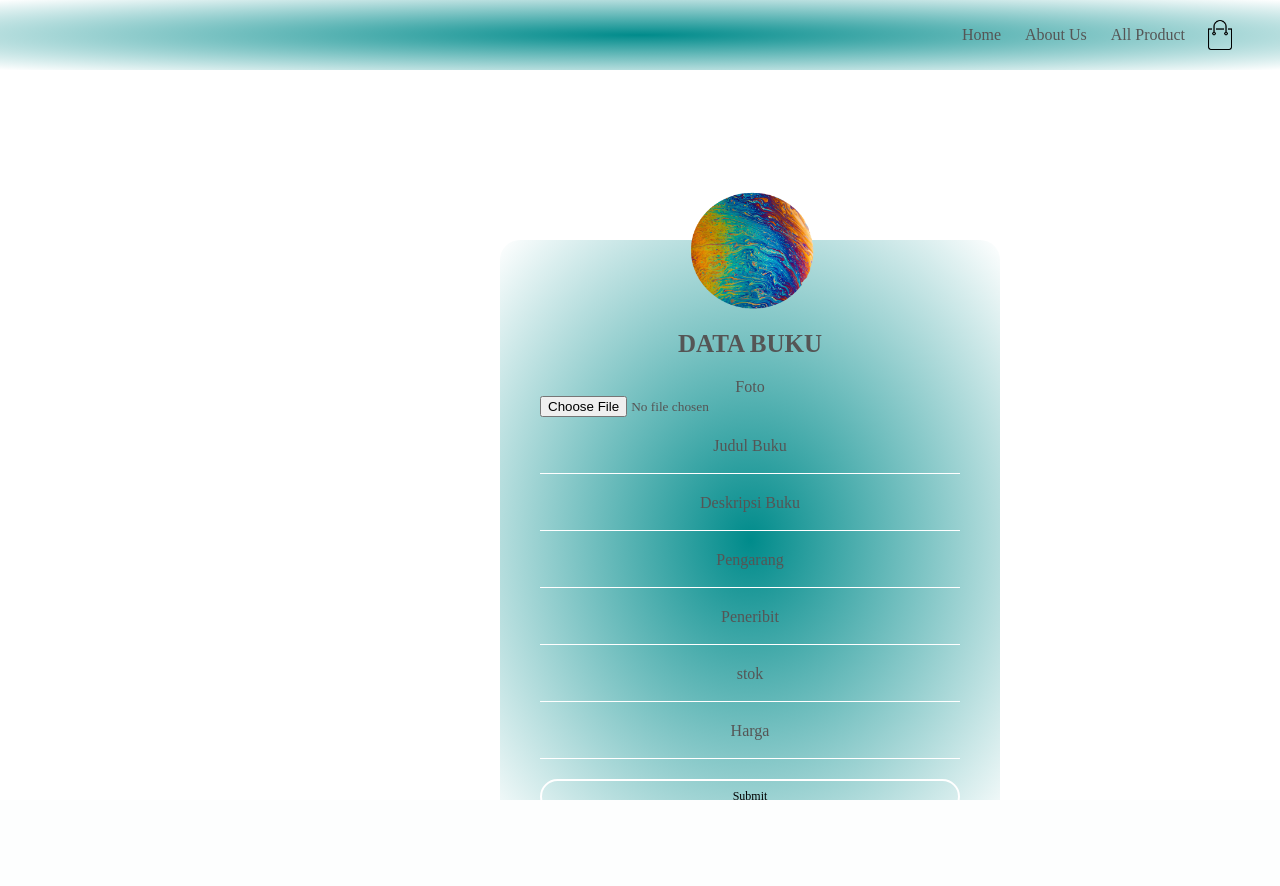
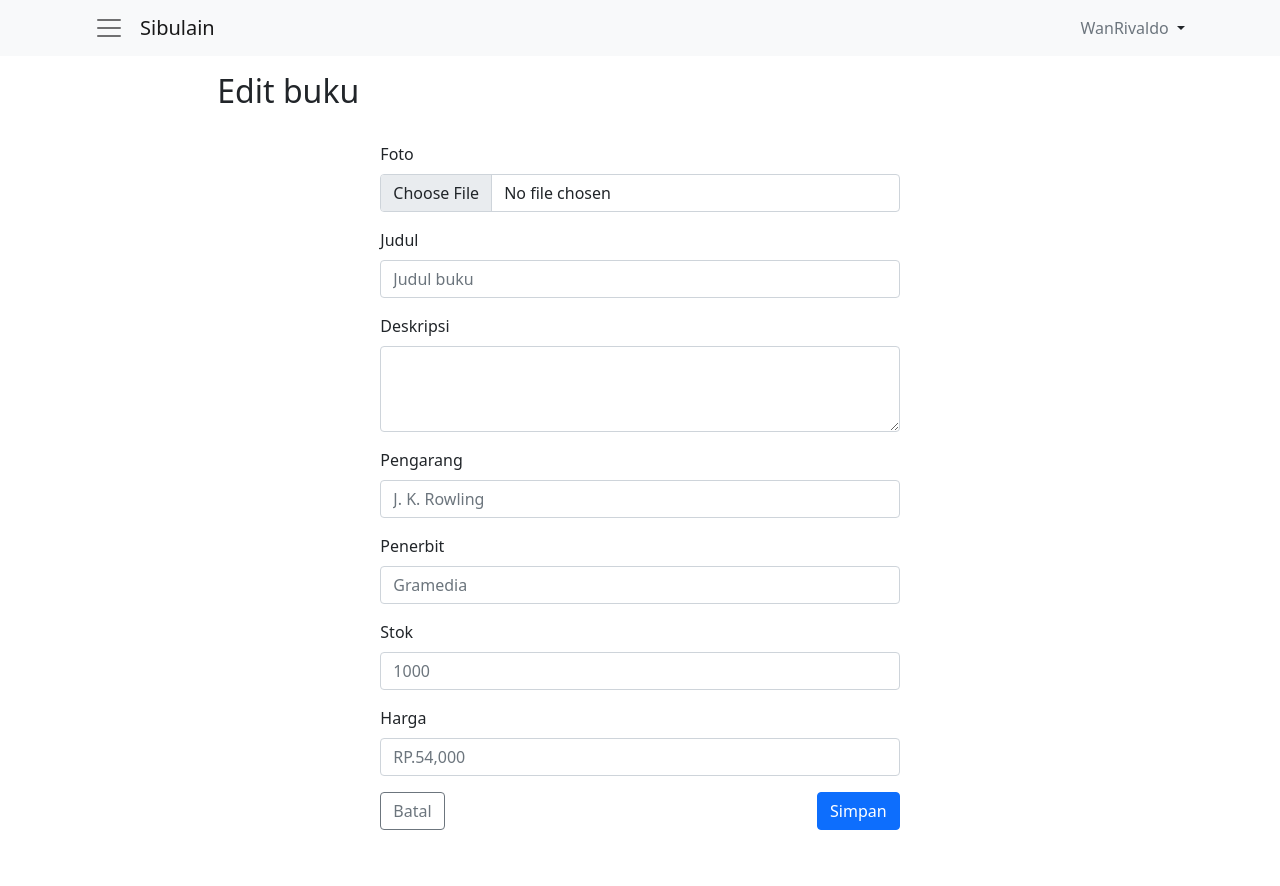
Before and after one commit to SilviaR318/penjualan-buku, a PHP site: page /penjualan-buku/edit.php?hal=18 in a window 1280 px wide. Before the commit the page ends 800 px from the top, so only its background shows below. Run offline with PHP 8.4, Linux system fonts and the light colour scheme; a user stored in the database is signed in; data that the repository does not hold is empty; some libraries are stand-ins or nearby versions.

Commit message:
Using Reusable Components (Sidebar)

```diff
--- /dev/null
+++ b/components.php
@@ -0,0 +1,56 @@
+<?php
+
+class Components
+{
+    public $username;
+
+    function sidebar($username)
+    {
+        return '<div class="offcanvas offcanvas-start" tabindex="-1" id="sidebar" aria-labelledby="sidebarLabel">
+        <div class="offcanvas-header">
+            <h5 class="offcanvas-title" id="sidebarLabel">Sibulain</h5>
+            <button type="button" class="btn-close text-reset" data-bs-dismiss="offcanvas" aria-label="Close"></button>
+        </div>
+        <div class="offcanvas-body">
+            <ul class="nav flex-column">
+                <li class="nav-item">
+                    <a class="nav-link" href="databuku.php">Dashboard</a>
+                </li>
+                <li class="nav-item">
+                    <a class="nav-link" href="input.php">Tambah buku</a>
+                </li>
+                <li class="nav-item">
+                    <a class="nav-link" href="#">Link</a>
+                </li>
+                <li class="nav-item">
+                    <a class="nav-link" href="logout.php">Logout</a>
+                </li>
+            </ul>
+        </div>
+    </div>
+
+    <main>
+        <nav class="navbar navbar-light bg-light">
+            <div class="container">
+
+                <div class="d-flex align-items-center">
+                    <button type="button" class="navbar-toggler border-0" data-bs-toggle="offcanvas" data-bs-target="#sidebar" aria-controls="sidebar">
+                        <span class="navbar-toggler-icon"></span>
+                    </button>
+                    <a class="navbar-brand ms-1" href="#">Sibulain</a>
+                </div>
+
+                <div class="dropdown">
+                    <button type="button" class="btn dropdown-toggle" id="profile" data-bs-toggle="dropdown" aria-expanded="false">
+                        <span class="text-muted">' . $username . '</span>
+                    </button>
+                    <ul class="dropdown-menu" aria-labelledby="profile">
+                        <li><a class="dropdown-item" href="#">Profile</a></li>
+                        <li><a class="dropdown-item" href="logout.php">Logout</a></li>
+                    </ul>
+                </div>
+
+            </div>
+        </nav>';
+    }
+}
--- a/edit.php
+++ b/edit.php
@@ -1,42 +1,50 @@
 <?php
+session_start();
 
-session_start();
-if (!isset($_SESSION["username"])) {
-  header("Location : login.php");
+if (empty($_SESSION["username"])) {
+    header('Location: http://localhost/penjualan-buku/login.php');
     exit;
 }
 if ($_SESSION["role_id"] != 1) {
     header('Location: http://localhost/penjualan-buku/index.php');
     exit;
 }
+
+$username = $_SESSION["username"];
+
+require_once('components.php');
+
+$components = new Components();
+
 include "koneksi.php";
- if ($_GET['hal']=="edit") {
+if ($_GET['hal'] == "edit") {
 
     $sql = "SELECT * FROM buku WHERE kd_buku ='$_GET[kd_buku]'";
-    $query= mysqli_query($conn, $sql);
-    $prd= mysqli_fetch_array($query);
+    $query = mysqli_query($conn, $sql);
+    $prd = mysqli_fetch_array($query);
     if ($prd) {
-       $Foto=$prd['foto'];
-       $Judul=$prd['judul'];
-       $Deskripsi=$prd['deskripsi'];
-       $Pengarang=$prd['pengarang'];
-       $Penerbit=$prd['penerbit'];
-       $stok=$prd['stok'];
-       $Harga=$prd['harga'];
-
+        $Foto = $prd['foto'];
+        $Judul = $prd['judul'];
+        $Deskripsi = $prd['deskripsi'];
+        $Pengarang = $prd['pengarang'];
+        $Penerbit = $prd['penerbit'];
+        $stok = $prd['stok'];
+        $Harga = $prd['harga'];
     }
 }
 
- if(isset($_POST['submit'])){
+if (isset($_POST['submit'])) {
 
 
     $Foto = $_POST['Foto'];
-    $Judul= $_POST['Judul'];
-    $Deskripsi= $_POST['Deskripsi'];
-    $Pengarang= $_POST['Pengarang'];
+    $Judul = $_POST['Judul'];
+    $Deskripsi = $_POST['Deskripsi'];
+    $Pengarang = $_POST['Pengarang'];
     $Penerbit = $_POST['Penerbit'];
     $stok = $_POST['stok'];
     $Harga = $_POST['Harga'];
+
+    var_dump($Judul);
 
 
     $sql = "UPDATE buku SET foto='$Foto',
@@ -44,7 +52,7 @@ include "koneksi.php";
    penerbit='$Penerbit', stok='$stok', harga='$Harga' WHERE kd_buku='$_GET[kd_buku]'";
     $query = mysqli_query($conn, $sql);
 
-        if( $query ) {
+    if ($query) {
 
         // kalau berhasil alihkan ke halaman admin.php
         echo "<script>
@@ -53,158 +61,97 @@ include "koneksi.php";
            </script>";
     } else {
         // kalau gagal tampilkan pesan
+        echo "<script>
+             alert('data gagal diedit!');
+           </script>";
         die("Gagal menyimpan perubahan...");
     }
-
 }
-
-
 
 ?>
 
+<!doctype html>
+<html lang="en">
+
+<head>
+    <meta charset="utf-8">
+    <meta name="viewport" content="width=device-width, initial-scale=1">
+    <link href="https://cdn.jsdelivr.net/npm/bootstrap@5.1.3/dist/css/bootstrap.min.css" rel="stylesheet" integrity="sha384-1BmE4kWBq78iYhFldvKuhfTAU6auU8tT94WrHftjDbrCEXSU1oBoqyl2QvZ6jIW3" crossorigin="anonymous">
+    <link rel="icon" type="image/png" href="images/home.png">
+
+    <title>Admin | SibulainStore</title>
+</head>
+
+<body>
+
+    <?= $components->sidebar($username) ?>
+
+    <div>
+        <div class="row py-3">
+            <div class="col-10 col-md-8 mx-auto">
+                <div class="col-sm">
+                    <h2>Edit buku <?= $Judul ?></h2>
+                </div>
+            </div>
+        </div>
+    </div>
+
+    <div>
+        <div class="row py-2">
+            <div class="col-10 col-md-5 mx-auto pb-5">
+
+                <form action="" method="POST">
+
+                    <div class="mb-3">
+                        <label for="gambar" class="form-label">Foto</label>
+                        <input class="form-control" type="file" name="Foto" id="gambar" required>
+                    </div>
+
+                    <div class="mb-3">
+                        <label for="judul" class="form-label">Judul</label>
+                        <input type="text" class="form-control" id="judul" name="Judul" placeholder="Judul buku" value="<?= $Judul ?>" required>
+                    </div>
+
+                    <div class="mb-3">
+                        <label for="deskripsi" class="form-label">Deskripsi</label>
+                        <textarea class="form-control" id="deskripsi" rows="3" name="Deskripsi"><?= $Deskripsi ?></textarea>
+                    </div>
+
+                    <div class="mb-3">
+                        <label for="pengarang" class="form-label">Pengarang</label>
+                        <input type="text" class="form-control" id="pengarang" name="Pengarang" placeholder="J. K. Rowling" value="<?= $Pengarang ?>" required>
+                    </div>
+
+                    <div class="mb-3">
+                        <label for="penerbit" class="form-label">Penerbit</label>
+                        <input type="text" class="form-control" id="penerbit" name="Penerbit" placeholder="Gramedia" value="<?= $Penerbit ?>" required>
+                    </div>
+
+                    <div class="mb-3">
+                        <label for="stok" class="form-label">Stok</label>
+                        <input type="number" class="form-control" id="stok" name="stok" placeholder="1000" value="<?= $stok ?>" required>
+                    </div>
+
+                    <div class="mb-3">
+                        <label for="harga" class="form-label">Harga</label>
+                        <input type="number" class="form-control" id="harga" name="Harga" placeholder="RP.54,000" value="<?= $Harga ?>" required>
+                    </div>
 
 
-<html>
-    <head>
-    <link rel="icon" type="image/png" href="images/home.png">
-        <title>Admin | SibulainStore</title>
-        <link rel="stylesheet" href="css/index.css">
-        <link rel="preconnect" href="https://fonts.gstatic.com">
-<link href="https://fonts.googleapis.com/css2?family=Poppins:wght@200;300;600&display=swap" rel="stylesheet">
-<script src="https://kit.fontawesome.com/a076d05399.js"></script>
-        <style type="text/css">
+                    <div class="d-flex justify-content-between">
+                        <button class="btn btn-outline-secondary" type="reset">Batal</button>
+                        <button class="btn btn-primary" type="submit" name="submit">Simpan</button>
+                    </div>
 
-        *{
-            margin: 0;
-            padding: 0;
-            font-family: 'Times New Roman', Times, serif;
-        }
-
-
-
-        .login{
-            width: 500px;
-            height: 600px;
-            background: radial-gradient( #008B8B, #fff);
-            backdrop-filter: blur(1000vh);
-            box-sizing: border-box;
-            border-radius: 20px;
-            position: absolute;
-            top: 30%;
-            left:500px;
-            margin: auto;
-            color:  #555;
-            padding: 70px 40px;
-            text-align: center;
-
-        }
-
-        .avatar{
-            border-radius: 50%;
-            position: absolute;
-            top: -70px;
-            left: 35%;
-        }
-
-        h1{
-           text-align: center;
-            font-size: 25px;
-            padding: 20px;
-
-
-
-        }
-
-        .login p{
-            margin: 0;
-            padding: 0;
-            font-weight: bold;
-
-        }
-
-        .login input{
-            width: 100%;
-            margin-bottom: 20px;
-        }
-
-        .login input[type="text"]
-        {
-            border: none;
-            border-bottom: 1px solid #fff;
-            background: transparent;
-            color: black;
-            font-size: 16px;
-
-
-        }
-
-
-        .tombol{
-            width: 100%;
-            padding: 8px 10px;
-            outline: none;
-            border: 2px solid#fff;
-            border-radius: 20px;
-            background: transparent;
-            color: black;
-            font-size: 12px;
-            float: right;
-            text-align: center;
-            cursor: pointer;
-        }
-
-
-        </style>
-    </head>
-    <body>
-
-    <div class="header">
-
-       <div class="container">
-           <div class="navbar">
-
-               <nav>
-                   <ul id="menuitems">
-                       <li><a href="home.html">Home</a></li>
-                       <li><a href="">About Us</a></li>
-                       <li><a href="produc.html">All Product</a></li>
-
-                   </ul>
-               </nav>
-               <img src="images/cart.png" width="30px" height="30px">
-               <img src="images/menu.png" class="menu-icn" width="30px" height="30px">
-       </div>
+                </form>
 
             </div>
         </div>
+    </div>
 
+    </main>
 
-        <div class="login">
-             <img src="images/home.png" height="150" width="150" class="avatar">
-                <h1>DATA BUKU</h1>
+    <script src="https://cdn.jsdelivr.net/npm/bootstrap@5.1.3/dist/js/bootstrap.bundle.min.js" integrity="sha384-ka7Sk0Gln4gmtz2MlQnikT1wXgYsOg+OMhuP+IlRH9sENBO0LRn5q+8nbTov4+1p" crossorigin="anonymous"></script>
+</body>
 
-                <form action="" method="POST" acttion="" >
-
-                    <label>Foto</label>
-                    <input type="file" name="Foto" value="<?php echo $Foto?>">
-                    <label>Judul Buku</label>
-                    <input type="text" name="Judul" value="<?php echo $Judul?>" >
-                    <label>Deskripsi Buku</label>
-                    <input type="text" name="Deskripsi" value="<?php echo $Deskripsi?>">
-                    <label>Pengarang</label>
-                    <input type="text" name="Pengarang"  value="<?php echo $Pengarang?>">
-                    <label>Peneribit</label>
-                    <input type="text" name="Penerbit" value="<?php echo $Penerbit?>">
-                    <label>stok</label>
-                    <input type="text" name="stok" value="<?php echo $stok?>">
-                    <label>Harga</label>
-                    <input type="text" name="Harga" value="<?php echo $Harga?>">
-                    <input type="submit" name="submit"  class="tombol"  >
-
-                </form>
-
-
-
-
-    </body>
 </html>
```
Also changed, not shown: databuku.php (+5 -46 lines), input.php (+5 -44 lines). Lines whose indentation alone changed are shown as unchanged.
